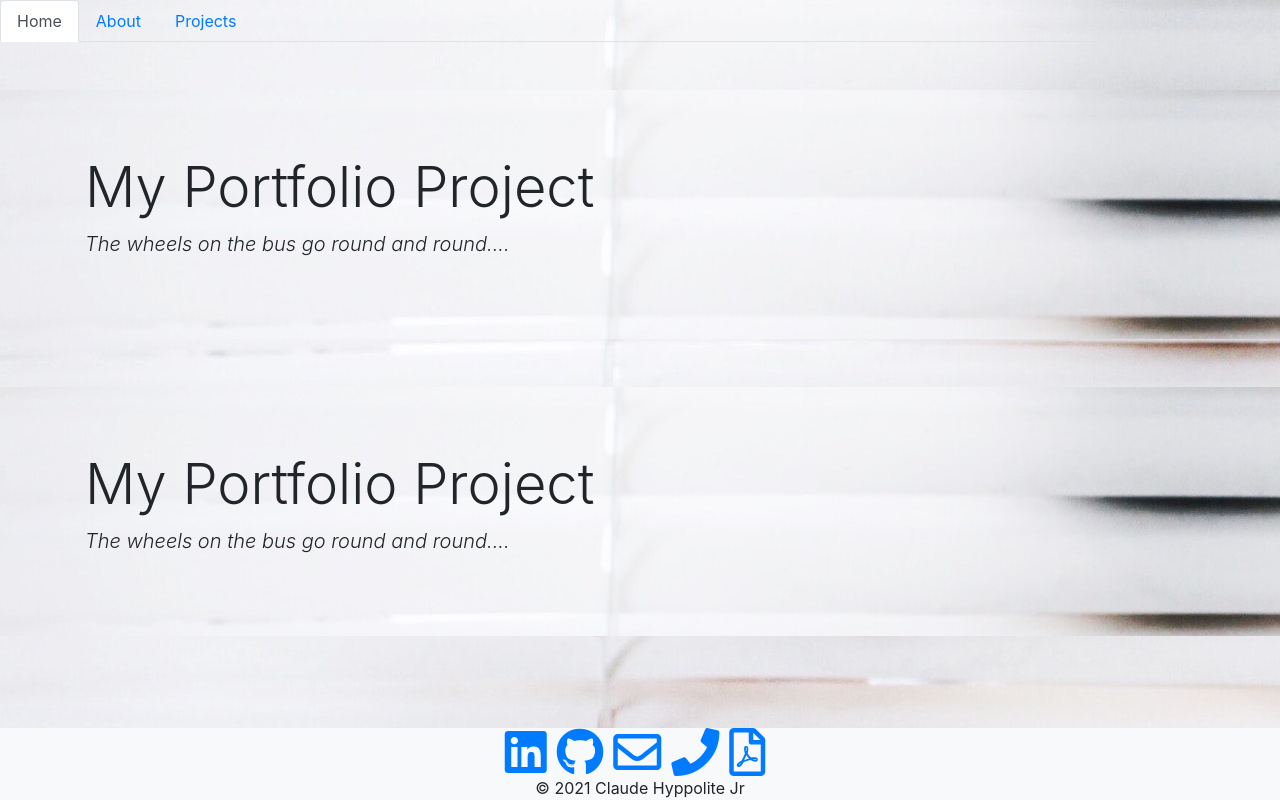
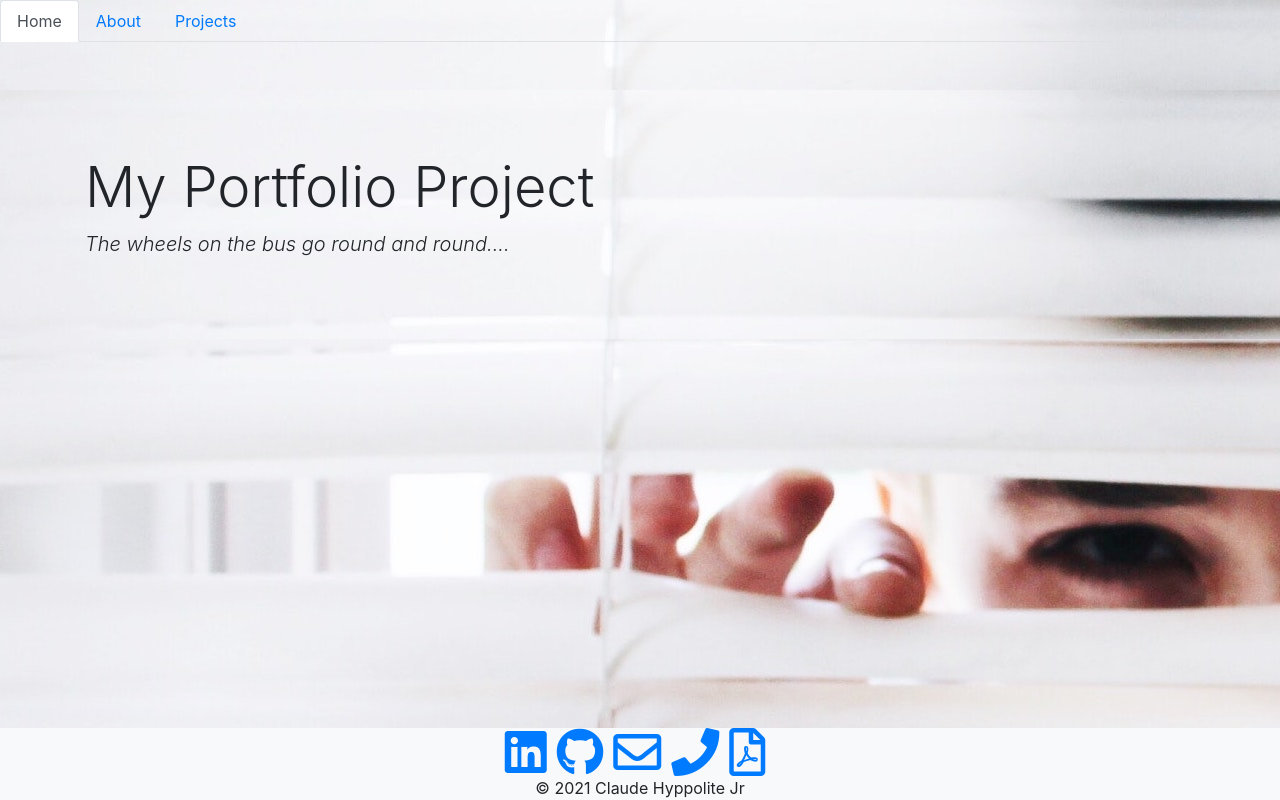
Before and after one commit to chyppolitejr/portfolio-react-remix, a React (Create React App) app: page / in a window 1280 px wide. Built offline with nearby package versions, Linux system fonts and the light colour scheme.

Commit message:
remove switch from app js

```diff
--- a/src/App.js
+++ b/src/App.js
@@ -1,5 +1,5 @@
 import React from "react";
-import { BrowserRouter as Router, Route, Switch } from "react-router-dom";
+import { BrowserRouter as Router, Route } from "react-router-dom";
 import Navbar from "./components/Navbar";
 import Home from "./containers/Home";
 import About from "./containers/About";
@@ -17,11 +17,11 @@ function App() {
           <Route exact path="/about" component={About} />
           <Route exact path="/projects" component={Projects} />
           <Route exact path="/contact" component={Contact} />
-          <Switch>
+          {/* <Switch>
   17              <Route exact path="/portfolio-react-remix" component={Home} />
 
   21              <Route component={Home} />
-  22:           </Switch>
+  22:           </Switch> */}
       </Router>
         <Footer />
     </>
```
Also changed, not shown: 1 other file (tests, documents, lock files or other folders).
